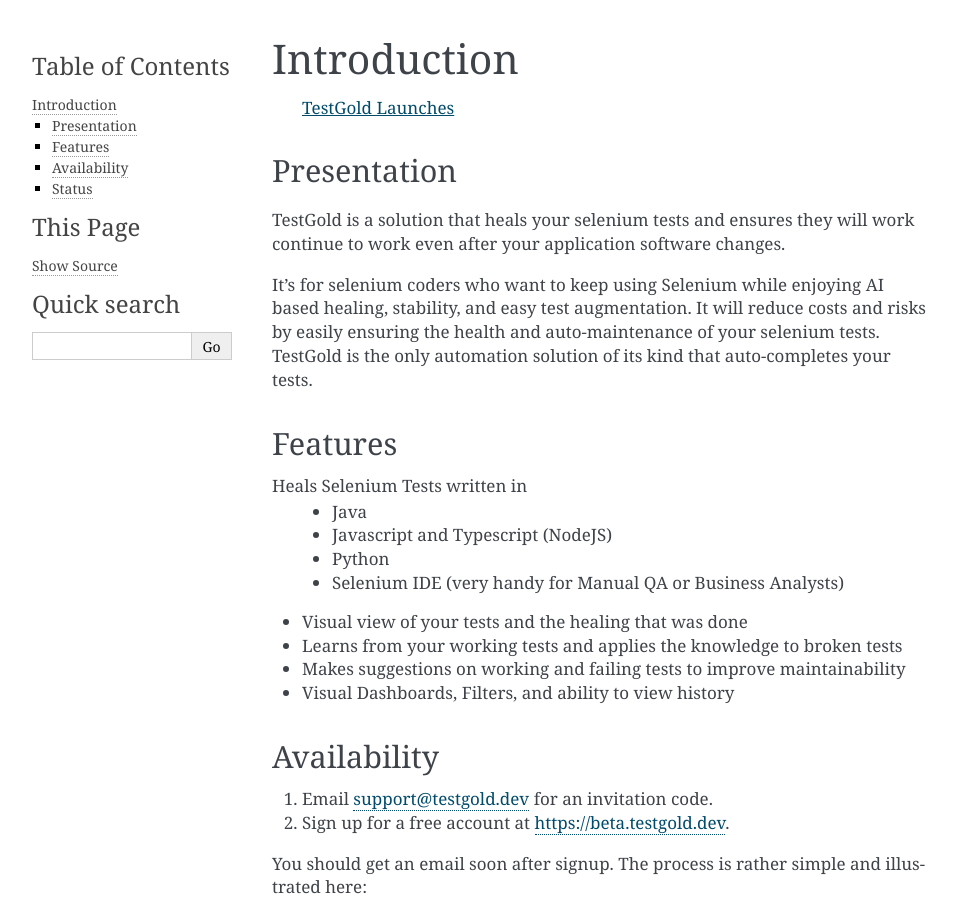
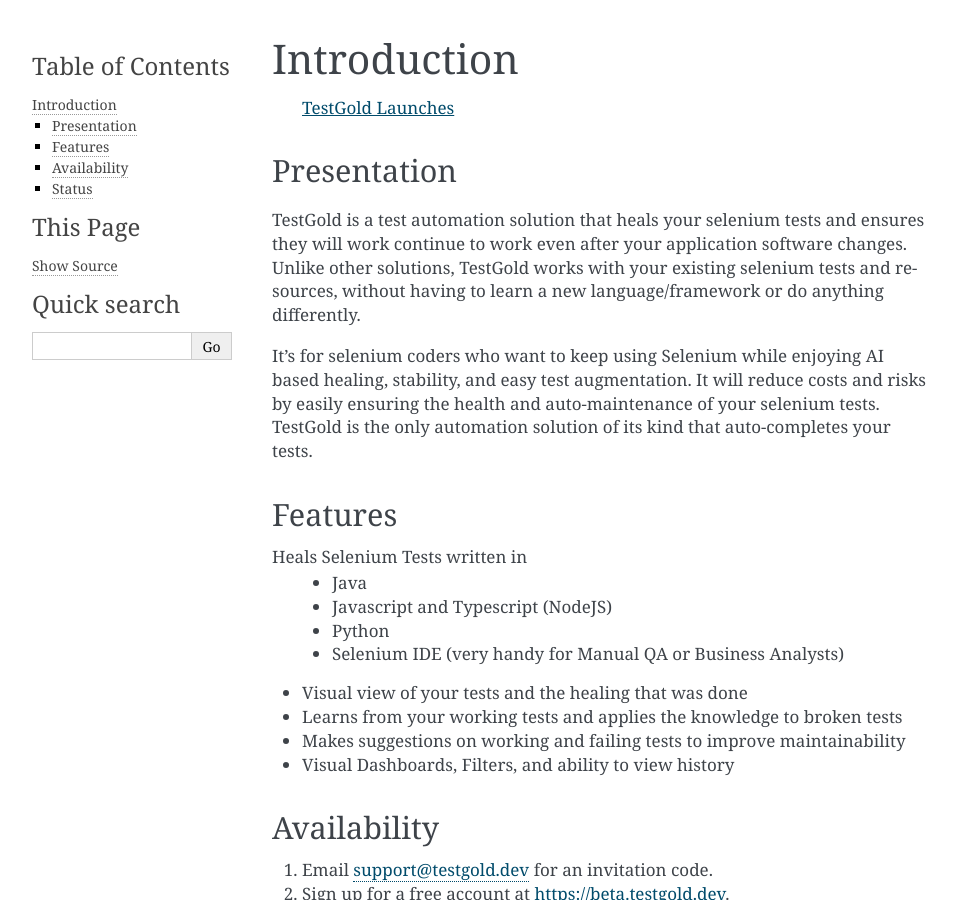
Before and after one commit to aichemydev/testgold, a Sphinx documentation site: the page built from docs/introduction.rst, in a window 1280 px wide and 900 px high. Shown: the whole window, without its empty margins (148-1104 px from the left). Built offline with Sphinx 7.4.7, drawn with Linux system fonts in a browser that asks for light colours; a script that is not in the unit is left out.

Commit message:
Update introduction.rst

```diff
--- a/docs/introduction.rst
+++ b/docs/introduction.rst
@@ -8,8 +8,8 @@
 Presentation
 ------------
 
-TestGold is a solution that heals your selenium tests and ensures they will work
-continue to work even after your application software changes.
+TestGold is a test automation solution that heals your selenium tests and ensures they will work
+continue to work even after your application software changes. Unlike other solutions, TestGold works with your existing selenium tests and resources, without having to learn a new language/framework or do anything differently.
 
 It's for selenium coders who want to keep using Selenium while enjoying AI based
 healing, stability, and easy test augmentation.  It will reduce costs and risks
```
